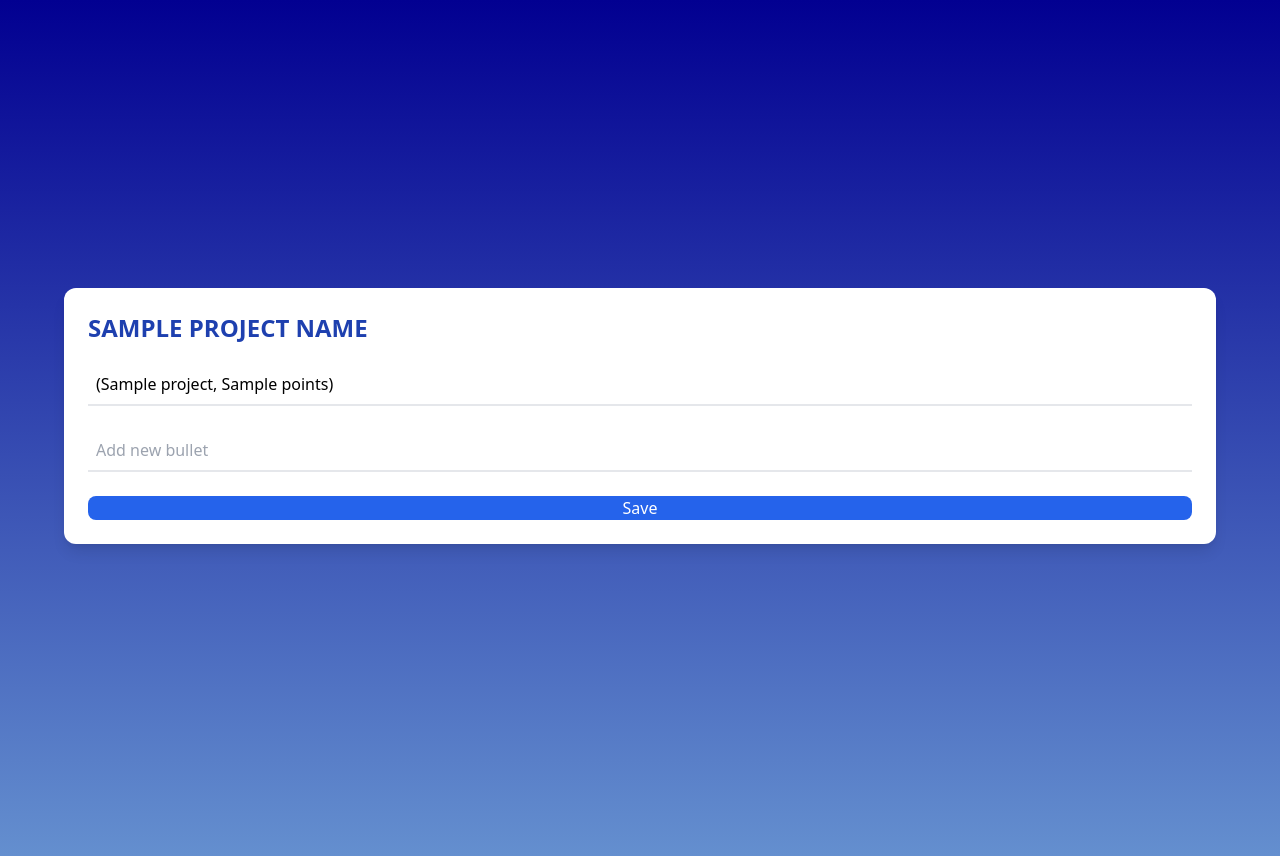
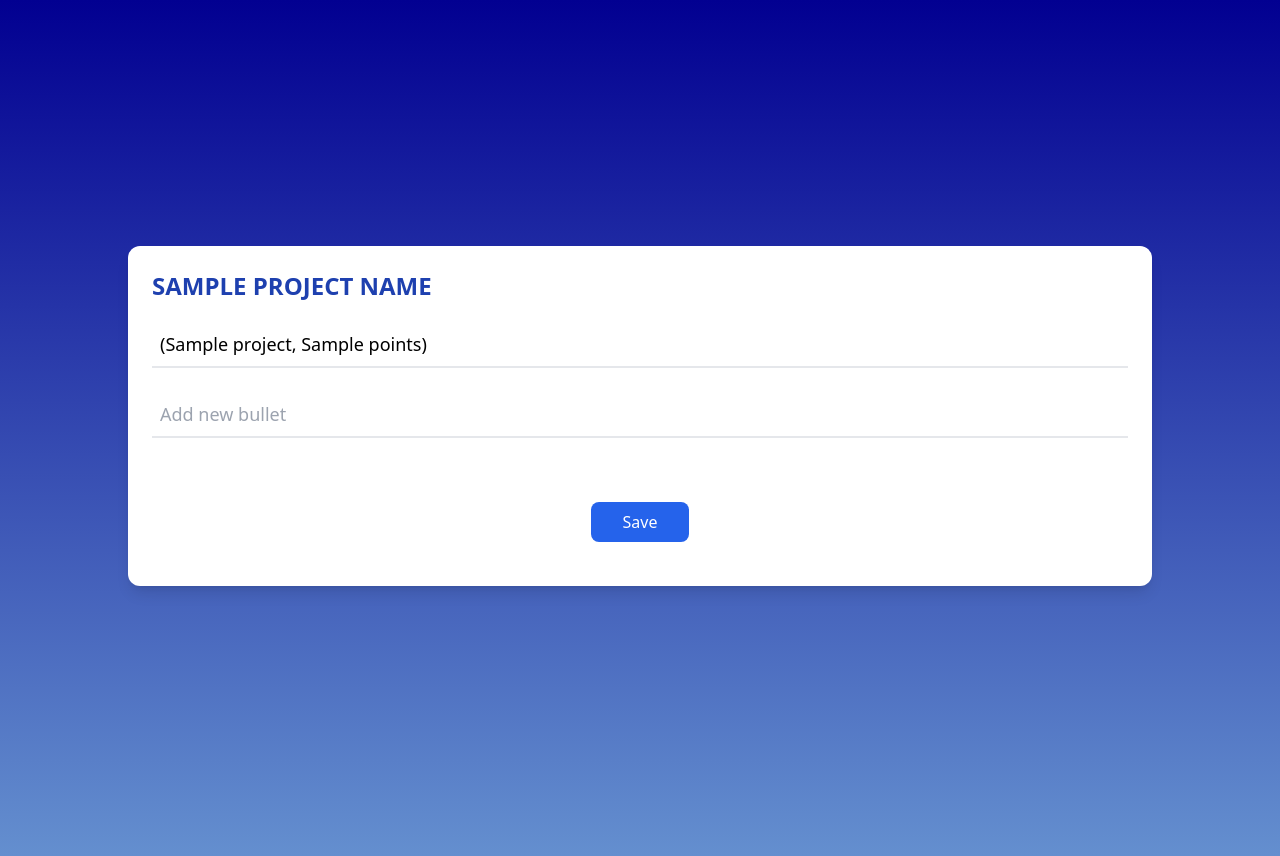
Before and after one commit to 0layiw0la/Github-JD, a Flask app: template templates/edit.html in a window 1280 px wide. Run offline with Flask 3, Linux system fonts and the light colour scheme; the template is opened without the code that fills it: most values are stand-ins (such as "Sample title", 1, 10 or a date in 2020); some libraries are stand-ins or nearby versions.

Commit message:
Edit route fully functional

```diff
--- a/templates/edit.html
+++ b/templates/edit.html
@@ -1,18 +1,18 @@
 {% extends "base.html" %}
 {%block content %}
 <div class="min-h-screen min-w-screen flex items-center justify-center">
-<form method="POST" class="flex flex-col gap-3 w-[90vw] m-auto bg-white p-6 rounded-xl shadow-lg">
+<form method="POST" class="flex flex-col gap-3 w-[80vw] m-auto bg-white p-6 rounded-xl shadow-lg">
     <input type="hidden" name="project_name" value="{{ project_name }}">
     <h3 class="text-lg md:text-2xl font-semibold text-blue-800 mb-2">{{ project_name.replace("-", " ").upper() }}</h3>
 
     {% for bullet in bullets %}
-        <input type="text" name="bullets" value="{{ bullet }}" class="form-control p-2 border-b-[2px] ">
+        <input type="text" name="bullets" value="{{ bullet }}" class="form-control p-2 border-b-[2px] text-sm md:text-lg ">
     {% endfor %}
 
     <!-- Option to add new bullets -->
-    <input type="text" name="bullets" placeholder="Add new bullet" class="form-control my-3 p-2 border-b-[2px]">
+    <input type="text" name="bullets" placeholder="Add new bullet" class="form-control my-3 p-2 border-b-[2px]  text-sm md:text-lg">
 
-    <button type="submit" class="btn btn-primary bg-blue-600 text-white hover:text-blue-800 rounded-lg hover:bg-white hover:border-[1px] hover:border-blue-600">Save</button>
+    <button type="submit" class="btn btn-primary my-5 sm:mb-5 sm:mt-10 w-fit py-2 px-8 self-center text-md bg-blue-600 text-white hover:text-blue-800 rounded-lg hover:bg-white hover:border-[1px] hover:border-blue-600">Save</button>
 </form>
 </div>
 
```
Also changed, not shown: routes.py (+7 -3 lines).
